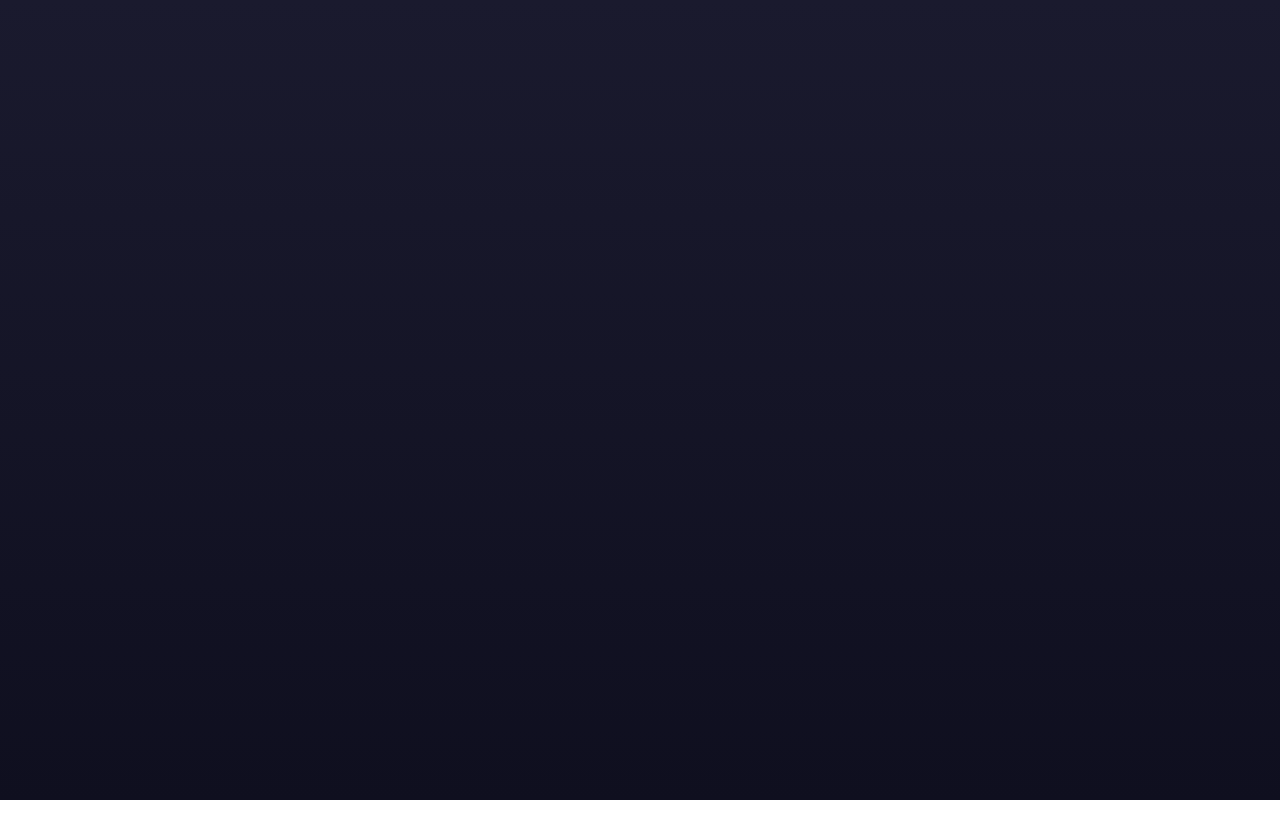
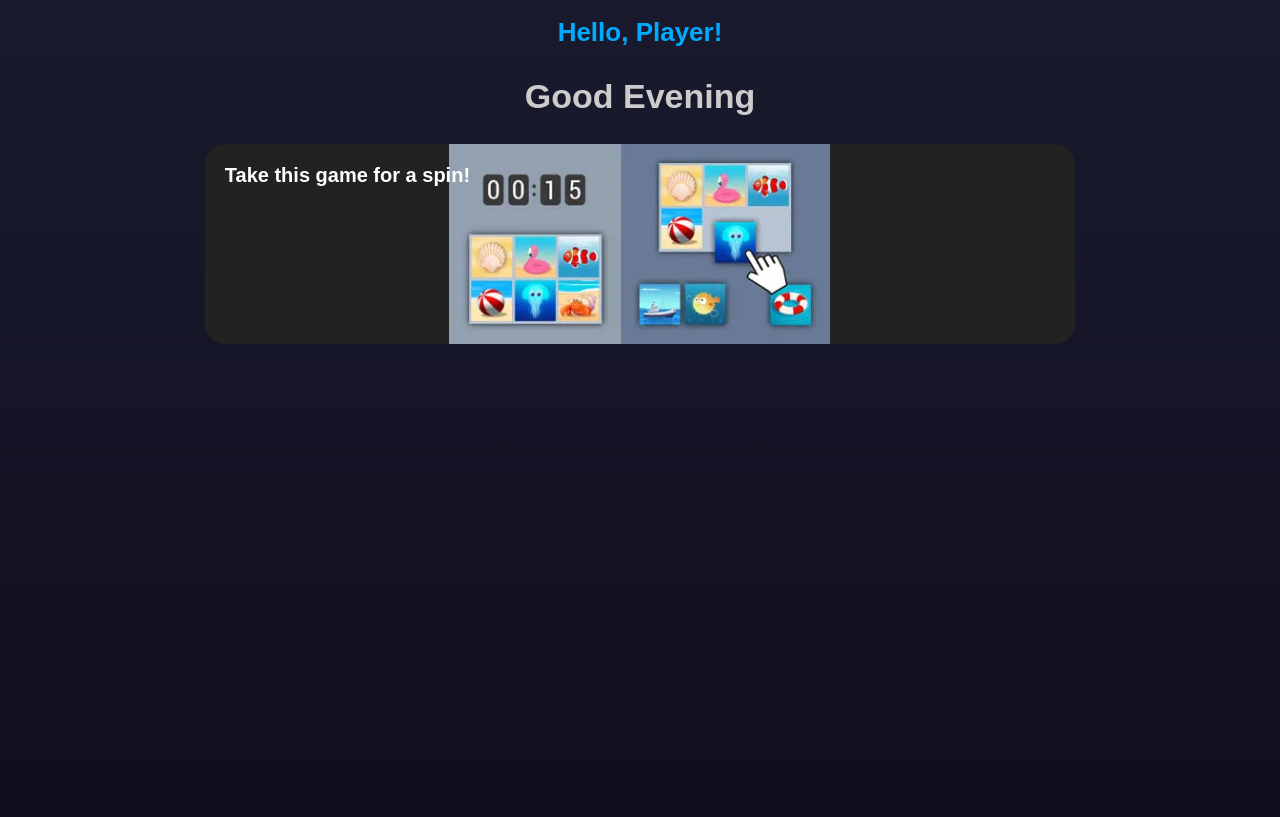
Before and after one commit to Pesky9/Mind-Quest, a React (Vite) app: page /home in a window 1280 px wide. Built offline with nearby package versions, Linux system fonts and the light colour scheme.

Commit message:
Created Homepage

```diff
--- a/src/Homepage/Homepage.css
+++ b/src/Homepage/Homepage.css
@@ -1,4 +1,49 @@
 .Main_Section {
-  width: 100%;
+  width: 85%;
+  margin: auto;
   height: 100vh;
+  max-width: 1920px;
+  animation: moveup 1s ease forwards;
 }
+
+.Main_Section::-webkit-scrollbar {
+  width: 0px;
+}
+
+@keyframes moveup {
+  from {
+    transform: translateY(200vh);
+  }
+  to {
+    transform: translateY(0);
+  }
+}
+
+.Heading h1 {
+  color: #00aaff;
+  font-size: 26px;
+}
+
+.Heading h2 {
+  color: #ccc;
+  font-size: 34px;
+}
+
+.Try_This {
+  width: 80%;
+  margin: auto;
+  height: 200px;
+  border-radius: 20px;
+  background-color: #222;
+  padding: 20px;
+  background-repeat: no-repeat;
+  background-size: contain;
+  background-position: 50%;
+  cursor: pointer;
+}
+
+.Try_This h3 {
+  text-align: left;
+  margin: 0;
+  font-size: 20px;
+}
--- a/src/Homepage/Homepage.jsx
+++ b/src/Homepage/Homepage.jsx
@@ -1,10 +1,59 @@
-import React from "react";
+import React, { useEffect, useState } from "react";
 import "./Homepage.css";
+import Memory from "../assets/memory.webp";
+import { useNavigate } from "react-router-dom";
 
 const Homepage = () => {
+  const navigate = useNavigate();
+  const phrases = [
+    "Give this game a shot!",
+    "Check out this game!",
+    "You’ve got to play this!",
+    "Take this game for a spin!",
+    "Don’t miss this game!",
+    "This game is a must-play!",
+    "Experience the thrill of this game!",
+    "You won’t believe how fun this game is!",
+    "Explore this game today!",
+    "Discover what this game has to offer!",
+    "Engage with this exciting game!",
+    "See what makes this game special!",
+  ];
+
+  const backgroundImages = [
+    `url(${Memory})`,
+    `url(${Memory})`,
+    `url(${Memory})`,
+    `url(${Memory})`,
+    `url(${Memory})`,
+    `url(${Memory})`,
+  ];
+
+  const [randomPhrase, setRandomPhrase] = useState("");
+  const [randomBackground, setRandomBackground] = useState("");
+
+  useEffect(() => {
+    setRandomPhrase(phrases[Math.floor(Math.random() * phrases.length)]);
+    setRandomBackground(
+      backgroundImages[Math.floor(Math.random() * backgroundImages.length)]
+    );
+  }, []);
+
   return (
     <div className="Main_Section">
-      <div className="Heading"></div>
+      <div className="Heading">
+        <h1>Hello, Player!</h1>
+        <h2>Good Evening</h2>
+        <div
+          className="Try_This"
+          style={{ backgroundImage: randomBackground }}
+          onClick={() => {
+            navigate("/memory");
+          }}
+        >
+          <h3>{randomPhrase}</h3>
+        </div>
+      </div>
     </div>
   );
 };
```
